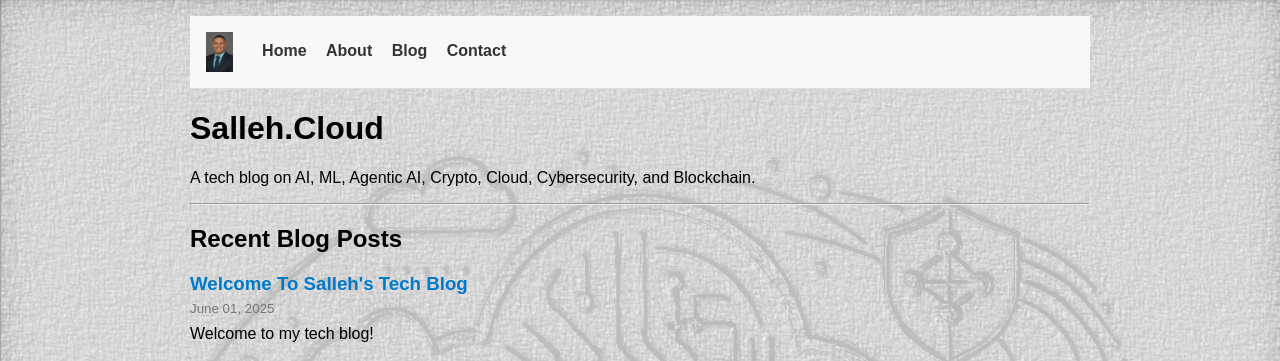
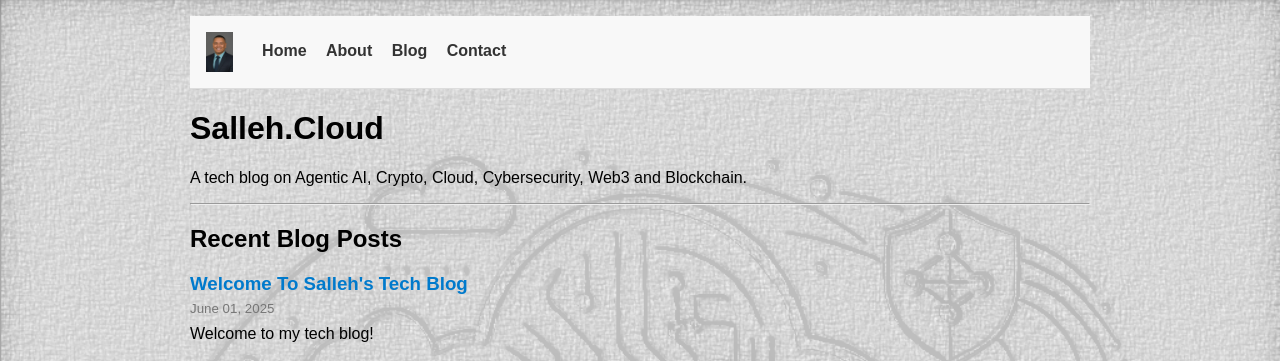
Before and after one commit to Sahshim/salleh-tech-blog, a Jekyll site: the page built from index.html, in a window 1280 px wide. Shown: the top 361 px of the page. Built offline with Jekyll 4.4.1, drawn with Linux system fonts in a browser that asks for light colours.

Commit message:
Update _config.yml

```diff
--- a/_config.yml
+++ b/_config.yml
@@ -1,5 +1,5 @@
 title: Salleh.Cloud
-description: A tech blog on AI, ML, Agentic AI, Crypto, Cloud, Cybersecurity, and Blockchain.
+description: A tech blog on Agentic AI, Crypto, Cloud, Cybersecurity, Web3 and Blockchain.
 show_excerpts: true
 future: true
 
```
